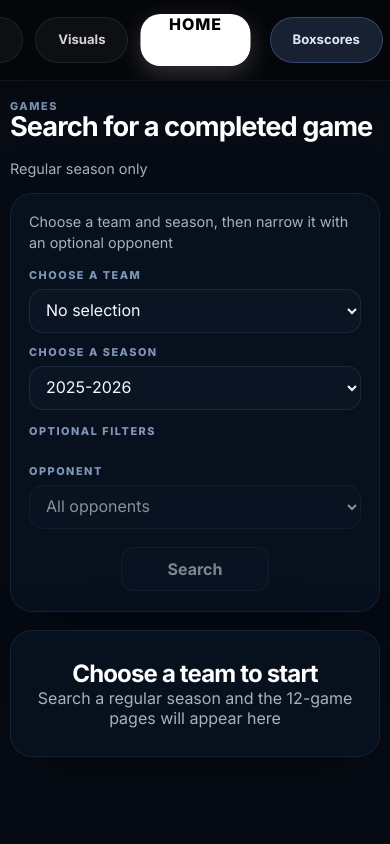
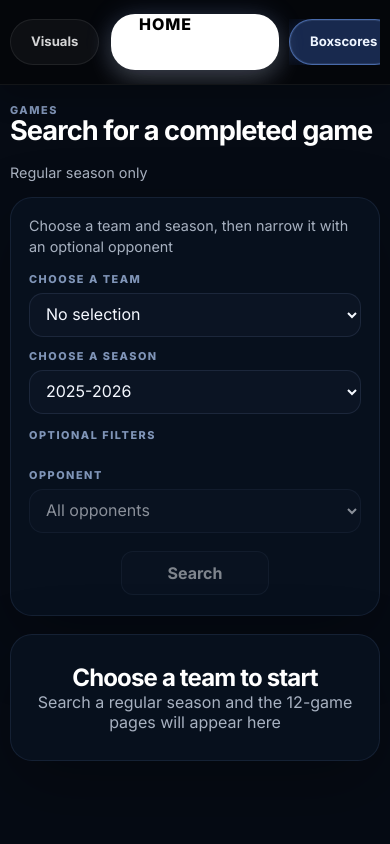
Before and after one commit to Milad-Safi/leafs-edge, a Next.js app: page /games in a window 390 px wide. Shown: the top 844 px of the page. Built offline with nearby package versions, Linux system fonts and the light colour scheme.

Commit message:
More Mobile Tweaks with Nav Bar

```diff
--- a/src/styles/compare/responsive.css
+++ b/src/styles/compare/responsive.css
@@ -33,6 +33,25 @@
 
     .compareMatchupMetaCompact {
         justify-content: flex-start;
+    }
+}
+
+@media (max-width: 760px) {
+    .StatRowContent {
+        grid-template-columns: minmax(60px, 0.86fr) minmax(0, 1.12fr) minmax(60px, 0.86fr);
+        gap: 7px;
+        padding: 10px 12px;
+    }
+
+    .StatRowValue {
+        font-size: 0.8rem;
+        line-height: 1.06;
+    }
+
+    .StatRowLabel {
+        font-size: 0.62rem;
+        line-height: 1.08;
+        letter-spacing: 0.015em;
     }
 }
 
@@ -173,15 +192,15 @@
     }
 
     .StatRowContent {
-        grid-template-columns: minmax(64px, 0.9fr) minmax(88px, 1.15fr) minmax(64px, 0.9fr);
-        gap: 8px;
-        padding: 10px 12px;
+        grid-template-columns: minmax(54px, 0.84fr) minmax(0, 1.14fr) minmax(54px, 0.84fr);
+        gap: 6px;
+        padding: 9px 10px;
         text-align: center;
     }
 
     .StatRowValue {
-        font-size: 0.84rem;
-        line-height: 1.08;
+        font-size: 0.76rem;
+        line-height: 1.04;
     }
 
     .StatRowValue.left {
@@ -193,9 +212,9 @@
     }
 
     .StatRowLabel {
-        font-size: 0.66rem;
-        line-height: 1.1;
-        letter-spacing: 0.02em;
+        font-size: 0.58rem;
+        line-height: 1.06;
+        letter-spacing: 0.01em;
     }
 
     .compareSectionTitle {
--- a/src/styles/games/browse.css
+++ b/src/styles/games/browse.css
@@ -396,7 +396,17 @@
         height: 26px;
     }
 
+    .historicalGameScorePanel {
+        gap: 2px;
+    }
+
     .historicalGameScoreValue {
         font-size: 1.72rem;
     }
+
+    .historicalGameMatchupNote {
+        font-size: 0.64rem;
+        letter-spacing: 0.05em;
+        line-height: 1;
+    }
 }
--- a/src/styles/homepage.css
+++ b/src/styles/homepage.css
@@ -287,7 +287,7 @@
 
 @media (max-width: 720px) {
     .heroSection {
-        min-height: 76svh;
+        min-height: 96svh;
         padding: 28px 16px 64px;
         background-size: cover;
         background-position: center;
--- a/src/styles/site-header.css
+++ b/src/styles/site-header.css
@@ -122,63 +122,76 @@
     .siteHeaderInner {
         width: 100%;
         min-height: 0;
-        padding: 14px 16px;
+        padding: 14px 10px;
+        display: grid;
+        grid-template-columns: minmax(0, 1fr) auto minmax(0, 1fr);
         align-items: center;
-        justify-content: center;
-        gap: 12px;
+        gap: 10px;
+        overflow: hidden;
+    }
+
+    .siteNav {
+        min-width: 0;
+        width: 100%;
+        flex: 0 0 auto;
+        gap: 10px;
         flex-wrap: nowrap;
         overflow-x: auto;
         overflow-y: hidden;
         scrollbar-width: none;
         -ms-overflow-style: none;
         overscroll-behavior-x: contain;
+        -webkit-overflow-scrolling: touch;
+        touch-action: pan-x;
         scroll-snap-type: x proximity;
     }
 
-    .siteHeaderInner::-webkit-scrollbar {
+    .siteNav::-webkit-scrollbar {
         display: none;
     }
 
-    .siteNav {
-        width: auto;
-        flex: 0 0 auto;
-        justify-content: center;
-        gap: 12px;
-        flex-wrap: nowrap;
+    .siteNav:first-of-type {
+        justify-content: flex-end;
+        flex-direction: row-reverse;
+        padding-right: 2px;
     }
 
-    .siteNav:first-of-type,
     .siteNav:last-of-type {
-        justify-content: center;
+        justify-content: flex-start;
+        padding-left: 2px;
     }
 
     .siteWordmark,
     .siteNavLink {
         flex: 0 0 auto;
-        scroll-snap-align: center;
     }
 
     .siteWordmark {
         order: 0;
-        margin: 0 4px;
+        margin: 0;
+        min-width: 168px;
+        min-height: 56px;
         padding: 0 28px;
-        min-height: 52px;
-        border-radius: 20px;
-        box-shadow: 0 8px 24px rgba(255, 255, 255, 0.18);
-        position: sticky;
-        left: 50%;
+        border-radius: 24px;
+        position: relative;
+        left: auto;
         z-index: 3;
-        transform: translateX(-50%);
+        transform: none;
+        box-shadow:
+            0 10px 26px rgba(255, 255, 255, 0.18),
+            0 0 28px rgba(113, 154, 255, 0.16);
     }
 
     .siteWordmark:hover {
-        transform: translateX(-50%);
-        box-shadow: 0 8px 24px rgba(255, 255, 255, 0.18);
+        transform: none;
+        box-shadow:
+            0 10px 26px rgba(255, 255, 255, 0.18),
+            0 0 28px rgba(113, 154, 255, 0.16);
     }
 
     .siteNavLink {
         min-height: 46px;
-        padding: 0 22px;
+        padding: 0 20px;
         border-radius: 999px;
         border: 1px solid rgba(255, 255, 255, 0.08);
         background: rgba(255, 255, 255, 0.04);
@@ -187,6 +200,7 @@
         color: rgba(255, 255, 255, 0.82);
         letter-spacing: normal;
         text-transform: none;
+        scroll-snap-align: center;
     }
 
     .siteNavLink:hover {
@@ -196,9 +210,12 @@
     }
 
     .siteNavLinkActive {
-        color: #dceaff;
-        background: rgba(125, 176, 255, 0.16);
-        border-color: rgba(125, 176, 255, 0.28);
+        color: #eef5ff;
+        background: rgba(79, 132, 255, 0.28);
+        border-color: rgba(117, 166, 255, 0.52);
+        box-shadow:
+            inset 0 0 0 1px rgba(176, 210, 255, 0.1),
+            0 0 20px rgba(67, 122, 255, 0.24);
     }
 
     .siteNavLinkActive::after {
```
